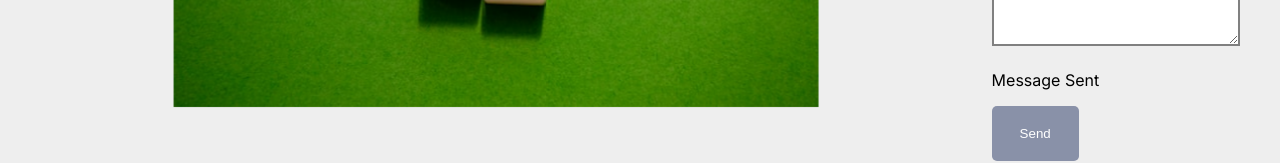
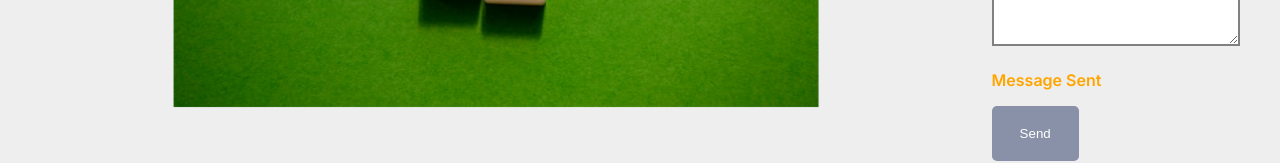
Before and after one commit to jundran/next-example, a Next.js app: page /contact in a window 1280 px wide. Both pictures are taken after typing "Sample", "name@example.com", "Sample" into the empty fields and a click on the button "Send". Shown: the part 606-769 px from the top of the page. Built offline with nearby package versions, Linux system fonts and the light colour scheme; no server answers; a web font is replaced by a local one.

Commit message:
Improve styling to better inform user that their contact message was sent

```diff
--- a/src/app/contact/page.tsx
+++ b/src/app/contact/page.tsx
@@ -2,7 +2,7 @@ import { Metadata } from 'next/types'
 import style from './page.module.css'
 import Image from 'next/image'
 import ContactImage from '~/public/images/contact.jpg'
-import Form from '@/components_client/contactForm/contactform'
+import Form from '@/components_client/contactForm/contactForm'
 
 export const metadata: Metadata = {
   title: 'NextExample | Contact',
--- /dev/null
+++ b/src/components_client/contactForm/contactForm.module.css
@@ -0,0 +1,4 @@
+.messageSent {
+	color: orange;
+	font-weight: 600;
+}
--- a/src/components_client/contactForm/contactform.tsx
+++ b/src/components_client/contactForm/contactForm.tsx
@@ -1,5 +1,6 @@
 "use client"
 import { FormEvent, useState } from 'react'
+import style from './contactForm.module.css'
 
 export default function Form () {
 	const [messageSent, setMessageSent] = useState(false)
@@ -54,7 +55,7 @@ export default function Form () {
 					/>
 				</li>
 			</ul>
-			{messageSent && <p>Message Sent</p>}
+			{messageSent && <p className={style.messageSent}>Message Sent</p>}
 			<button>Send</button>
 		</form>
 	)
```
